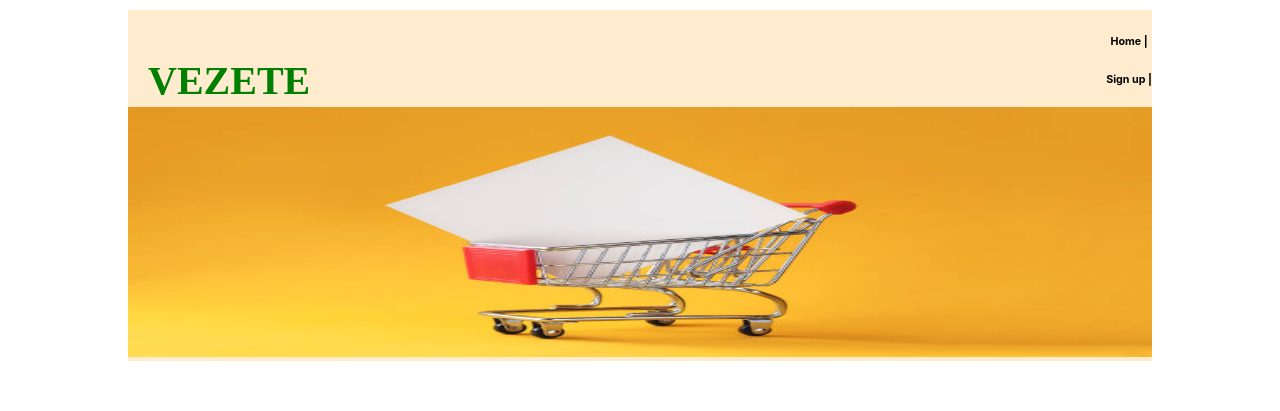
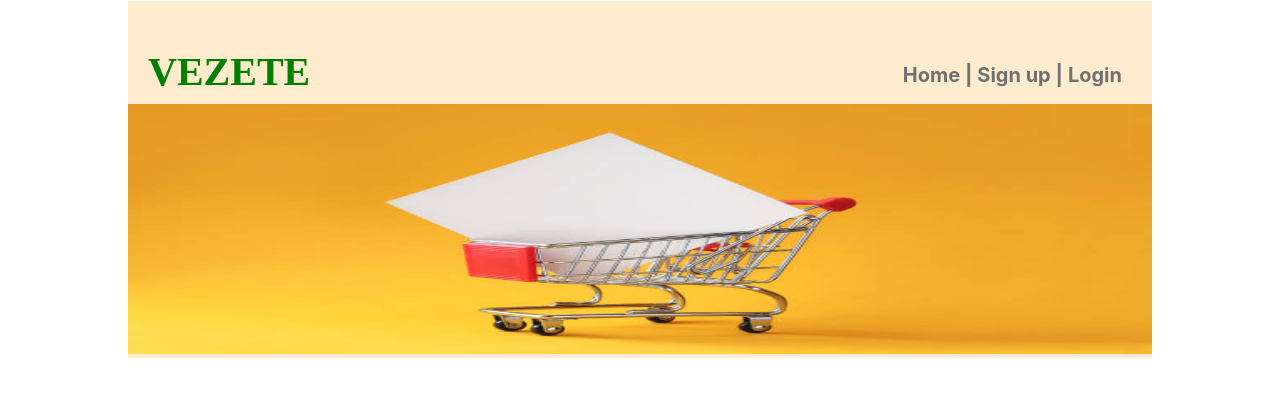
Before and after one commit to SHPrince1/vezeti-project, a React (Create React App) app: page / in a window 1280 px wide. Shown: the top 411 px of the page. Built offline with nearby package versions, Linux system fonts and the light colour scheme.

Commit message:
unused components removed

```diff
--- a/src/styles/header.module.css
+++ b/src/styles/header.module.css
@@ -2,7 +2,7 @@
     /* border: 1px solid black; */
     /* display:flex; */
     width: 80%;
-    margin: 10px auto;
+    margin: 1px auto;
     /* padding: 0 10px */
     background-color: blanchedalmond;
 
@@ -30,6 +30,21 @@ font-size: 40px;
 color: green;
 font-family: poppins;
 }
+.links{
+    display: flex;
+    gap: 5px;
+    margin: 15px 30px;
+
+}
+.links h6{
+    font-size: 20px;
+    cursor: pointer;
+    color: #707070;
+}
+.links h6:hover{
+
+    color: green;
+}
 .parentBox h1{
     /* font-size: 20px; */
     padding: 20px 20px;
```
Also changed, not shown: src/components/add-button.tsx (deleted, +0 -15 lines), src/components/filter-bar.tsx (deleted, +0 -31 lines), src/components/remove-button.tsx (deleted, +0 -15 lines).
